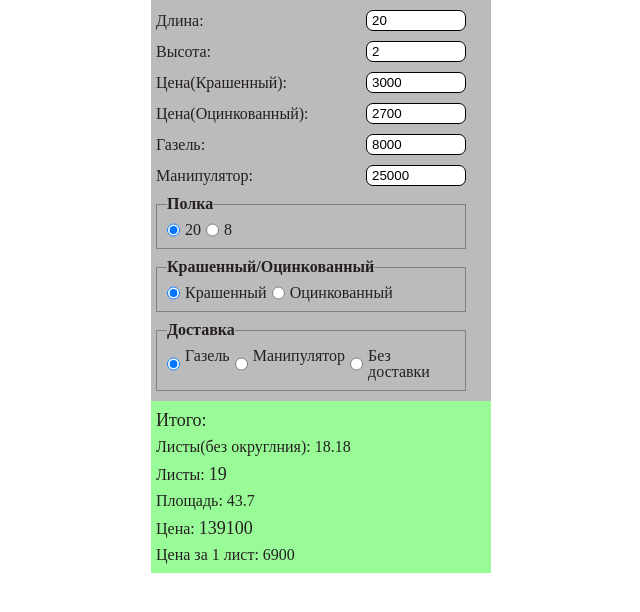
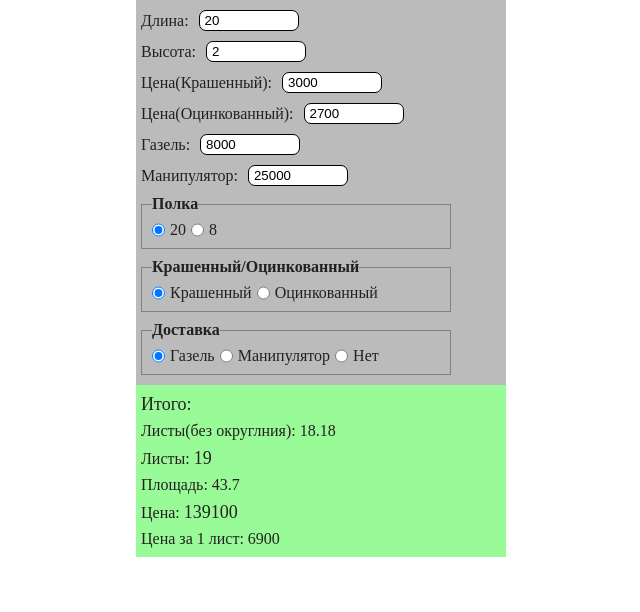
Before and after one commit to Irasov/strong-house, a plain HTML site: page index.html in a window 1280 px wide. Shown: the whole page, without its empty margins (319-959 px from the left). Drawn offline with Linux system fonts and the light colour scheme.

Commit message:
fix: change name field and change style

```diff
--- a/css/style.scss
+++ b/css/style.scss
@@ -61,7 +61,7 @@ body {
 
 [class*="__container"]{
     margin: 0 auto;
-    max-width: 340px;
+    max-width: 370px;
 }
 
 .data {
@@ -78,11 +78,9 @@ body {
     }
 
     &__box {
-        padding: 0 25px 0 0;
         display: flex;
         column-gap: 10px;
         align-items: center;
-        justify-content: space-between;
     }
 
     &__input {
--- a/index.html
+++ b/index.html
@@ -50,7 +50,7 @@
                             <legend>Доставка</legend>
                             <input class="data__radio radio__move" type="radio" name="move" value="gaz" id="gaz" checked><label for="gaz">Газель</label>
                             <input class="data__radio radio__move" type="radio" name="move" value="man" id="man"><label for="man">Манипулятор</label>
-                            <input class="data__radio radio__move" type="radio" name="move" value="not" id="not"><label for="not">Без доставки</label>
+                            <input class="data__radio radio__move" type="radio" name="move" value="not" id="not"><label for="not">Нет</label>
                         </fieldset>
                     </div>
                 </div>
```
Also changed, not shown: css/style.css.
